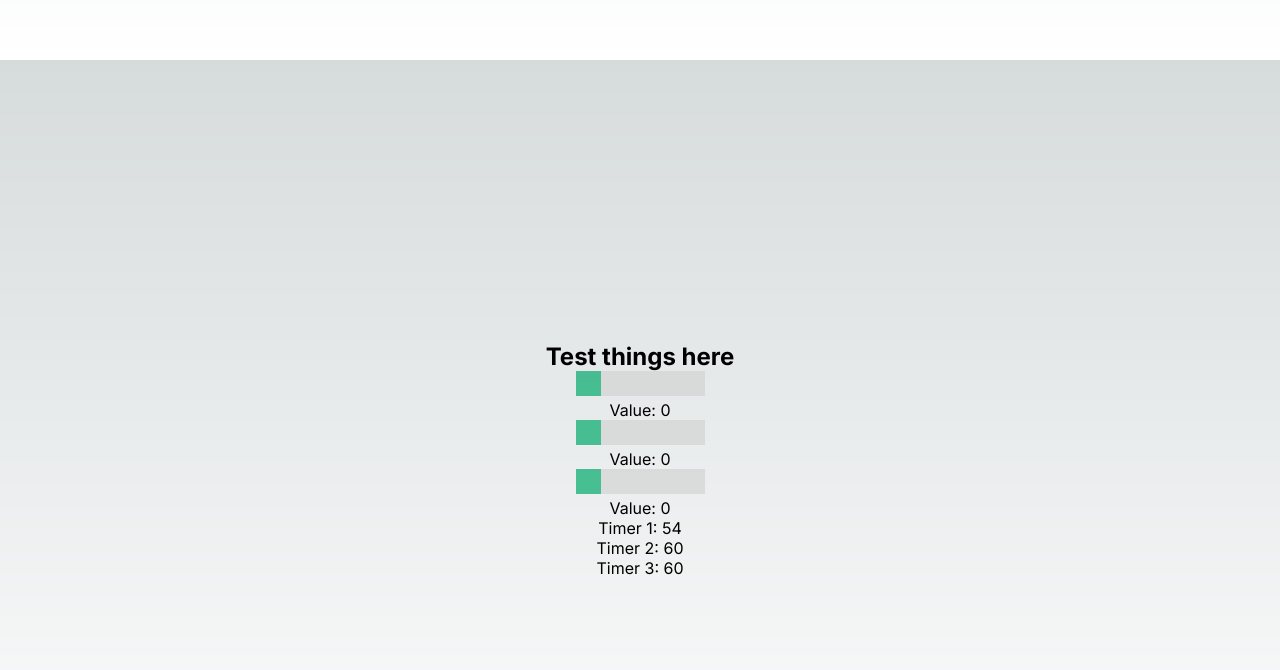
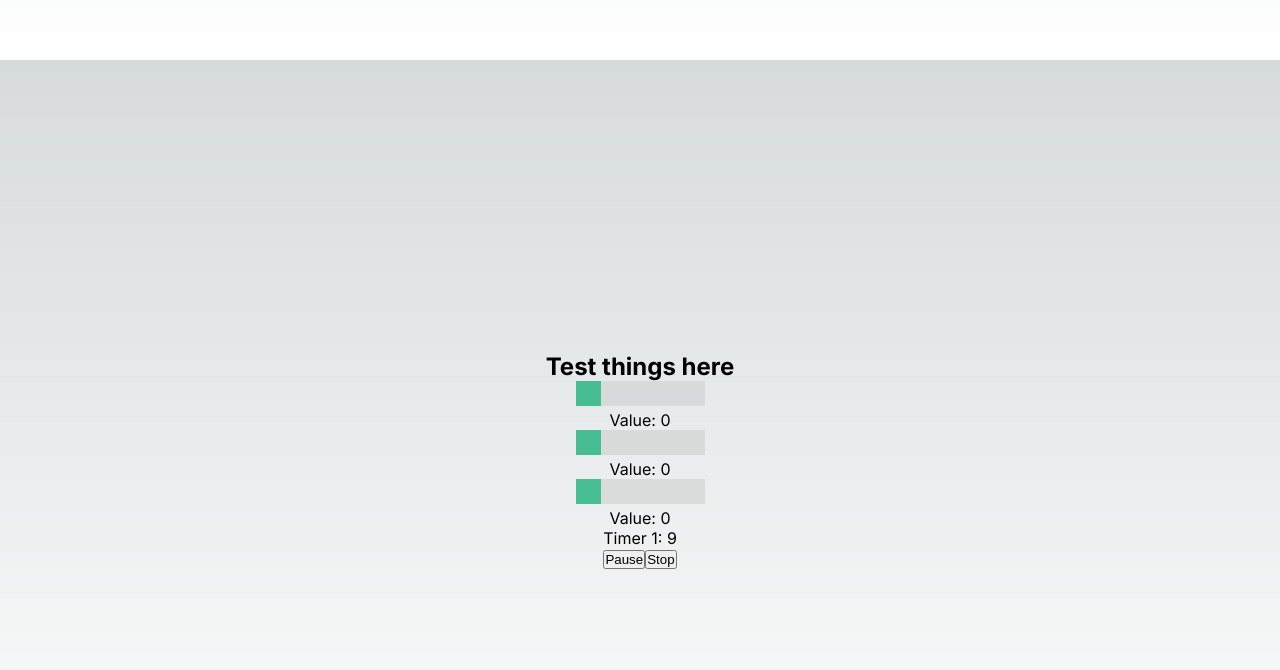
Before and after one commit to thehooperman/meditation-timer, a Next.js app: page / in a window 1280 px wide. Shown: the part 2340-3010 px from the top of the page. Built offline with nearby package versions, Linux system fonts and the light colour scheme.

Commit message:
update timer component
add pause and stop buttons

```diff
--- a/components/timer/Timer.tsx
+++ b/components/timer/Timer.tsx
@@ -1,40 +1,65 @@
 import { useState, useEffect } from "react";
 import styles from "./Timer.module.scss";
 
-const Timer = ({ time1 = 1, time2 = 1, time3 = 1 }) => {
+const Timer = ({ time1 = 0.25, time2 = 0.25, time3 = 0.25 }) => {
   const [timer1, setTimer1] = useState(time1 * 60);
   const [timer2, setTimer2] = useState(time2 * 60);
   const [timer3, setTimer3] = useState(time3 * 60);
   const [finished, setFinished] = useState(false);
+  const [currentTimer, setCurrentTimer] = useState(1);
+  const [isPaused, setIsPaused] = useState(false);
 
   useEffect(() => {
-    const interval = setInterval(() => {
+    let interval: NodeJS.Timeout;
+
+    if (!isPaused) {
+      interval = setInterval(() => {
+        if (currentTimer === 1) {
           if (timer1 > 0) {
             setTimer1((prevTime) => prevTime - 1);
+          } else {
+            setCurrentTimer(2);
           }
-      if (timer2 > 0 && timer1 === 0) {
+        } else if (currentTimer === 2) {
+          if (timer2 > 0) {
             setTimer2((prevTime) => prevTime - 1);
+          } else {
+            setCurrentTimer(3);
           }
-      if (timer3 > 0 && timer1 === 0 && timer2 === 0) {
+        } else if (currentTimer === 3) {
+          if (timer3 > 0) {
             setTimer3((prevTime) => prevTime - 1);
+          } else {
+            setCurrentTimer(0);
+            setFinished(true);
+          }
         }
       }, 1000);
+    }
 
     return () => clearInterval(interval);
-  }, [timer1, timer2, timer3]);
+  }, [currentTimer, timer1, timer2, timer3, isPaused]);
 
-  useEffect(() => {
-    if (timer1 === 0 && timer2 === 0 && timer3 === 0) {
+  const handlePause = () => {
+    setIsPaused((prevState) => !prevState);
+  };
+
+  const handleStop = () => {
+    setCurrentTimer(0);
     setFinished(true);
-    }
-  }, [timer1, timer2, timer3]);
+    setTimer1(0);
+    setTimer2(0);
+    setTimer3(0);
+  };
 
   return (
     <div>
-      <div>Timer 1: {timer1}</div>
-      <div>Timer 2: {timer2}</div>
-      <div>Timer 3: {timer3}</div>
-      {finished && <div>Finished</div>}
+      {currentTimer === 1 && <div>Timer 1: {timer1}</div>}
+      {currentTimer === 2 && <div>Timer 2: {timer2}</div>}
+      {currentTimer === 3 && <div>Timer 3: {timer3}</div>}
+      {currentTimer === 0 && finished && <div>Finished</div>}
+      <button onClick={handlePause}>{isPaused ? "Resume" : "Pause"}</button>
+      <button onClick={handleStop}>Stop</button>
     </div>
   );
 };
```
Lines whose indentation alone changed are shown as unchanged.
